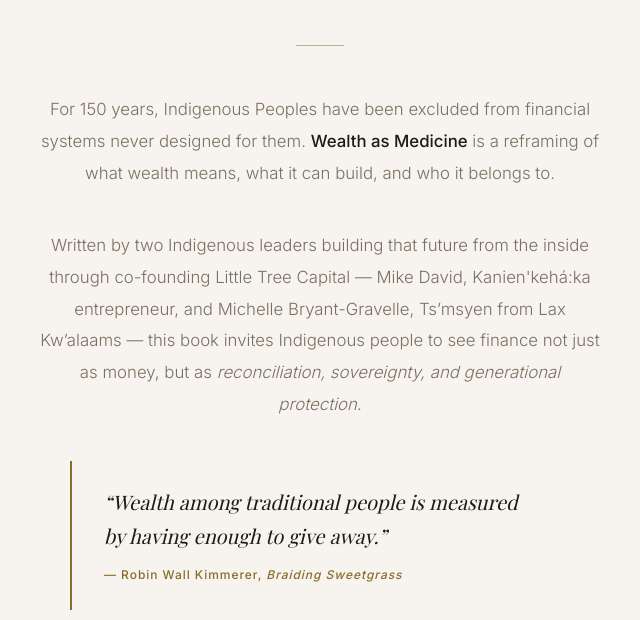
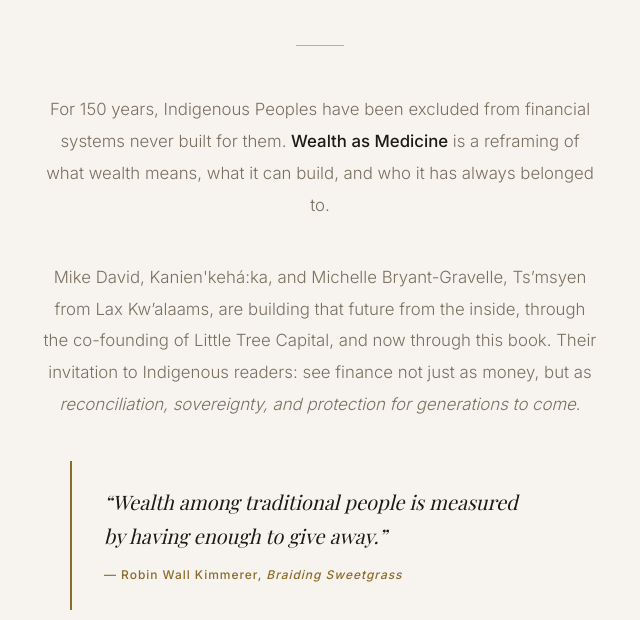
Before and after one commit to tiffanierothwell/WealthAsMedicine, a plain HTML site: page index.html in a window 1280 px wide. Shown: the part 477-1097 px from the top of the page, without its empty margins (320-960 px from the left). Drawn offline with nearby package versions, Linux system fonts and the light colour scheme; a web font is replaced by a local one.

Commit message:
Final approved book description copy

```diff
--- a/index.html
+++ b/index.html
@@ -229,16 +229,16 @@
     <div class="rule"></div>
 
     <p class="body-copy">
-      For 150 years, Indigenous Peoples have been excluded from financial systems never designed for them.
+      For 150 years, Indigenous Peoples have been excluded from financial systems never built for them.
       <strong>Wealth as Medicine</strong> is a reframing of what wealth means, what it can build,
-      and who it belongs to.
+      and who it has always belonged to.
     </p>
 
     <p class="body-copy">
-      Written by two Indigenous leaders building that future from the inside through co-founding Little Tree Capital —
-      Mike David, Kanien'keh&aacute;:ka entrepreneur, and Michelle Bryant-Gravelle, Ts&rsquo;msyen from Lax Kw&rsquo;alaams —
-      this book invites Indigenous people to see finance not just as money,
-      but as <em>reconciliation, sovereignty, and generational protection</em>.
+      Mike David, Kanien'keh&aacute;:ka, and Michelle Bryant-Gravelle, Ts&rsquo;msyen from Lax Kw&rsquo;alaams,
+      are building that future from the inside, through the co-founding of Little Tree Capital,
+      and now through this book. Their invitation to Indigenous readers: see finance not just as money,
+      but as <em>reconciliation, sovereignty, and protection for generations to come</em>.
     </p>
 
     <blockquote class="pull-quote">
```
